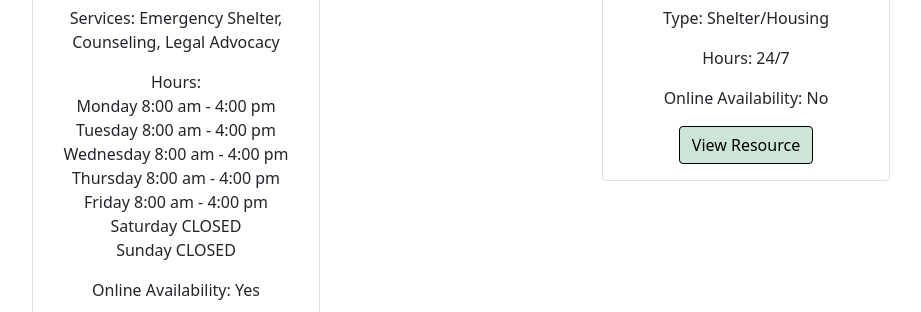
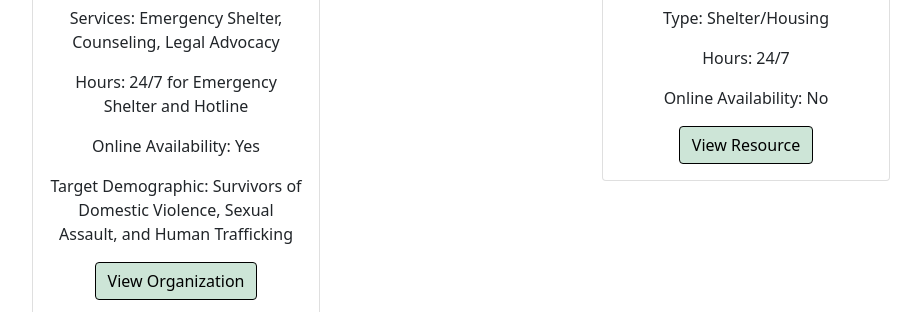
Before and after one commit to karenheckel/safehavenconnect, a React (Vite) app: page /event1 in a window 1280 px wide. Shown: the part 1313-1625 px from the top of the page, without its empty margins (50-971 px from the left). Built offline with nearby package versions, Linux system fonts and the light colour scheme.

Commit message:
editing times, closes #23

```diff
--- a/src/pages/Events/Event1.jsx
+++ b/src/pages/Events/Event1.jsx
@@ -57,14 +57,7 @@ const Event1 = () => {
                   Services: Emergency Shelter, Counseling, Legal Advocacy
                 </Card.Text>
                 <Card.Text>
-                  Hours: <br />
-                  Monday 8:00 am - 4:00 pm <br />
-                  Tuesday 8:00 am - 4:00 pm <br />
-                  Wednesday 8:00 am - 4:00 pm <br />
-                  Thursday 8:00 am - 4:00 pm <br />
-                  Friday 8:00 am - 4:00 pm <br />
-                  Saturday CLOSED <br />
-                  Sunday CLOSED
+                  Hours: 24/7 for Emergency Shelter and Hotline
                 </Card.Text>
                 <Card.Text>Online Availability: Yes</Card.Text>
                 <Card.Text>
--- a/src/pages/Organizations.jsx
+++ b/src/pages/Organizations.jsx
@@ -57,7 +57,7 @@ const Organizations = () => {
                 Services: Emergency Shelter, Counseling, Legal Advocacy
               </Card.Text>
               <Card.Text>
-                Hours: 24/7
+                Hours: 24/7 for Emergency Shelter and Hotline
               </Card.Text>
               <Card.Text>Online Availability: Yes</Card.Text>
               <Card.Text>
--- a/src/pages/Resources/resource1.jsx
+++ b/src/pages/Resources/resource1.jsx
@@ -54,7 +54,7 @@ const Resource1 = () => {
                   Services: Emergency Shelter, Counseling, Legal Advocacy
                 </Card.Text>
                 <Card.Text>
-                  Hours: 24/7
+                  Hours: 24/7 for Emergency Shelter and Hotline
                 </Card.Text>
                 <Card.Text>Online Availability: Yes</Card.Text>
                 <Card.Text>
```
